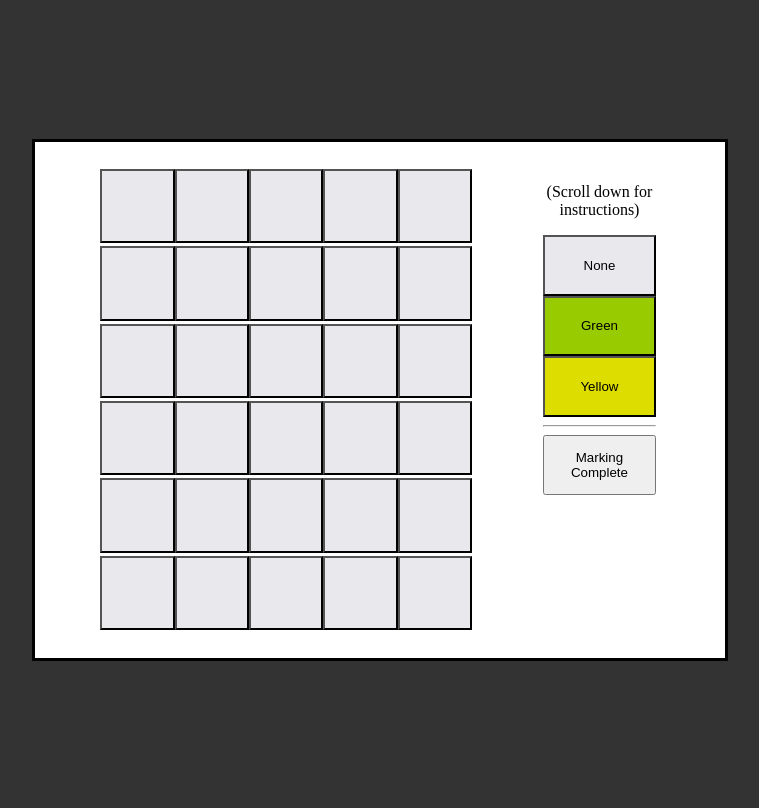
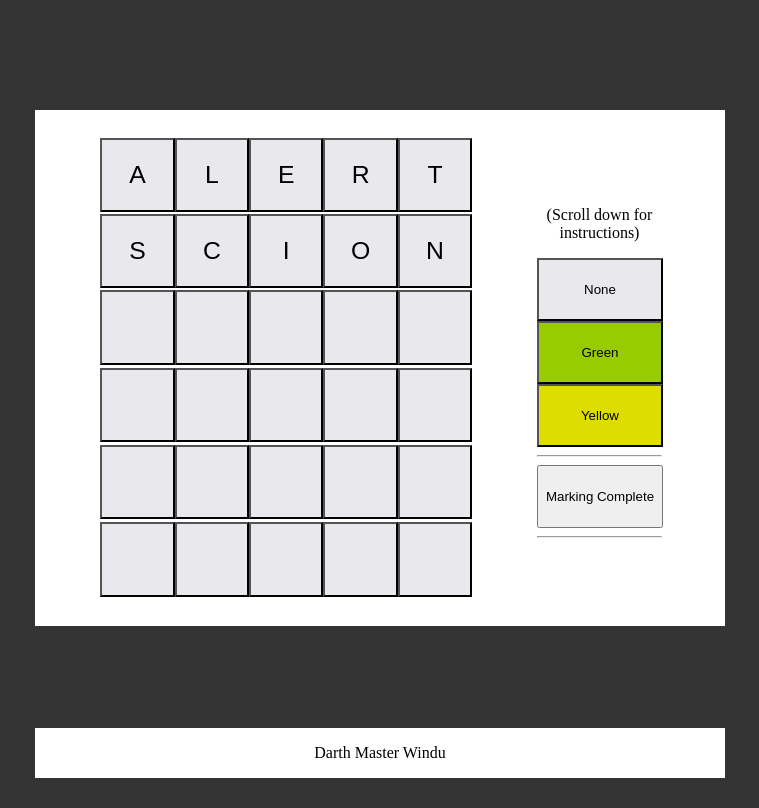
Before and after one commit to glolichen/wordle-solver, a plain HTML site: page index.html in a window 1280 px wide. Both pictures are taken after a click on the button "Marking Complete". Shown: the whole page, without its empty margins (260-1019 px from the left). Drawn offline with Linux system fonts and the light colour scheme.

Commit message:
added ai, more css changes

```diff
--- a/index.html
+++ b/index.html
@@ -14,12 +14,21 @@
 					<div id="childButtonContainer">
 						<p>(Scroll down for instructions)</p>
 						<button class="colorButton" id="noneButton">None</button>
+						<br>
 						<button class="colorButton" id="greenButton">Green</button>
+						<br>
 						<button class="colorButton" id="yellowButton">Yellow</button>
+						<br>
 						<hr>
 						<button class="colorButton" id="makingComplete">Marking Complete</button>
+						<hr>
 					</div>
 				</div>
+			</div>
+		</div>
+		<div id="parentInstructionContainer">
+			<div id="childInstructionContainer">
+				<p>Darth Master Windu </p>
 			</div>
 		</div>
 	</body>
--- a/script.js
+++ b/script.js
@@ -8,7 +8,7 @@ const yellow = "#dddd00";
 
 const letters = "ABCDEFGHIJKLMNOPQRSTUVWXYZ";
 
-const gapLength = 10;
+const fullWidth = document.body.clientWidth;
 
 var size = 0;
 
@@ -18,11 +18,16 @@ var currentRow = 0; // the current row which the computer is processing
 var words = []; // all the words that are still valid
 var index = []; // how common every letter is
 
+var searchedLetters = [];
 var letterData = []; // where each letter can be
+var confirmedLocations = [];
+var mustContain = [];
+
+var gameOver = false;
 
 function init() {
-	document.getElementById("grandparentDiv").style.height = `${document.body.clientHeight}px`;
-	size = document.body.clientWidth / 17;
+	document.getElementById("grandparentDiv").style.height = `${document.body.clientHeight * 0.9}px`;
+	size = fullWidth / 17;
 	for (let i = 0; i < 6; i++) {
 		let row = [];
 		for (let j = 0; j < 5; j++)
@@ -34,18 +39,153 @@ function init() {
 
 	for (let i = 0; i < 26; i++)
         index.push([letters.charAt(i), 0]);
-    for (let i = 0; i < words.length; i++) {
-        let word = words[i];
+    for (let i = 0; i < allWords.length; i++) {
+        let word = allWords[i];
         for (let j = 0; j < word.length; j++)
-            index[letters.indexOf(word.charAt(j))][1]++;
+			index[letters.indexOf(word.charAt(j))][1]++;
     }
-    index.sort((o1, o2) => o2[1]-o1[1]);
+	for (let i = 0; i < 5; i++)
+		confirmedLocations.push("");
 
 	for (let i = 0; i < 26; i++)
-		letterData.push(new Letter(letters[i], [0, 1, 2, 3, 4]));
+		letterData.push([letters.charAt(i), new Letter([], [0, 1, 2, 3, 4])]);
+
+	let elements = document.getElementsByClassName("colorButton");
+	for (let i = 0; i < elements.length; i++) {
+		elements[i].style.width = `${fullWidth / 10}px`;
+		elements[i].style.height = `${fullWidth / 20}px`;
+	}
+
+	setText(getLetterSearchWord());
 
 	draw();
+
+	document.getElementById("childInstructionContainer").style.width = `${table.offsetWidth / 1.5 + table.offsetWidth}px`; // TODO
+	document.getElementById("parentButtonContainer").setAttribute("style", `width: ${table.offsetWidth / 1.5}px; height: ${table.offsetHeight}px; top: 100px;`);
+
+	document.getElementById("noneButton").onclick = () => selectorColor = 0;
+	document.getElementById("greenButton").onclick = () => selectorColor = 1;
+	document.getElementById("yellowButton").onclick = () => selectorColor = 2;
+	document.getElementById("makingComplete").onclick = () => processData();
 }
+
+function processData() {
+	if (gameOver)
+		return;
+
+	for (let i = 0; i < 5; i++) {
+		for (let j = 0; j < 5; j++) {
+			if (board[currentRow][i].letter == board[currentRow][j].letter) {
+				if (board[currentRow][i].color == 1 && board[currentRow][j].color == 0)
+					board[currentRow][j].color = 2;
+				else if (board[currentRow][i].color == 0 && board[currentRow][j].color == 1)
+					board[currentRow][i].color = 2;
+			}
+		}
+	}
+
+	console.log(board[currentRow]);
+
+	let correct = true;
+	for (let i = 0; i < 5; i++) {
+		let current = board[currentRow][i];
+		let letterLocation = letters.indexOf(current.letter);
+		searchedLetters.push(current.letter);
+		switch (current.color) {
+			case 0:
+				correct = false;
+				letterData[letterLocation][1].possibleLocation = [];
+				break;
+			case 1:
+				confirmedLocations[i] = current.letter;
+				letterData[letterLocation][1].confirmedLocation.push(i);
+				mustContain.push(current.letter);
+				break;
+			case 2:
+				correct = false;
+				letterData[letterLocation][1].possibleLocation.splice(i, 1);
+				mustContain.push(current.letter);
+				break;
+		}
+	}
+
+	if (correct) {
+		alert("Yay!");
+		gameOver = true;
+		return;
+	}
+
+	currentRow++;
+	selectorColor = 0;
+
+	if (currentRow <= 1)
+		setText(getLetterSearchWord());
+	else {
+		let solve = getSolve();
+		console.log(solve);
+		if (solve == undefined)
+			setText(getLetterSearchWord());
+		else
+			setText(solve);
+	}
+}
+
+function getLetterSearchWord() {
+	let bestCount = 0;
+	let bestWord = "";
+
+	for (let i = 0; i < allWords.length; i++) {
+		let word = allWords[i];
+		let alreadyCounted = [];
+		let count = 0;
+		for (let j = 0; j < word.length; j++) {
+			if (alreadyCounted.indexOf(word[j]) != -1 || searchedLetters.indexOf(word[j]) != -1)
+				continue;
+			if (letterData[letters.indexOf(word[j])][1].possibleLocation.length == 0)
+			continue;
+			alreadyCounted.push(word[j]);
+			count += index[letters.indexOf(word[j])][1];
+		}
+		if (count > bestCount) {
+			bestCount = count;
+			bestWord = word;
+		}
+	}
+
+	return bestWord;
+}
+function getSolve() {
+	let validWords = [];
+	for (let i = 0; i < words.length; i++) {
+		let word = words[i];
+		let valid = true;
+		for (let j = 0; j < word.length; j++) {
+			let letter = word[j];
+			let letterLocation = letters.indexOf(letter);
+			if (letterData[letterLocation][1].possibleLocation.indexOf(j) == -1)
+				valid = false;
+			if (confirmedLocations[j] != "" && confirmedLocations[j] != letter)
+				valid = false;
+			for (let k = 0; k < mustContain.length; k++) {
+				if (word.indexOf(mustContain[k]) == -1) {
+					valid = false;
+					break;
+				}
+			}
+			if (!valid)
+				break;
+		}
+		if (valid)
+			validWords.push(word);
+	}
+
+	words = validWords;
+
+	if (validWords.length <= 3)
+		return validWords[0];
+	return undefined;
+}
+
 function draw() {
 	var list = document.getElementsByClassName("tableRow");
 	for (let i = list.length - 1; i >= 0; i--) {
@@ -76,28 +216,17 @@ function draw() {
 		}
 		table.append(row);
 	}
-
-	document.getElementById("parentButtonContainer").setAttribute("style", `width: ${table.offsetWidth / 1.5}px; height: ${table.offsetHeight}px; top: 100px;`);
-
-	document.getElementById("noneButton").onclick = () => selectorColor = 0;
-	document.getElementById("greenButton").onclick = () => selectorColor = 1;
-	document.getElementById("yellowButton").onclick = () => selectorColor = 2;
-	document.getElementById("makingComplete").onclick = () => {
-		currentRow++;
-	};
 }
 
 function onCellClick(x, y) {
-	if (x != currentRow)
+	if (x != currentRow || gameOver)
 		return;
-	changeColor(x, y);
-}
-function changeColor(x, y) {
 	board[x][y].color = selectorColor;
 	draw();
 }
 
 function setText(text) {
+	console.log(text);
 	for (let i = 0; i < 5; i++)
 		board[currentRow][i].letter = text.charAt(i);
 	draw();
@@ -110,8 +239,8 @@ class Cell {
 	}
 }
 class Letter {
-	constructor(letter, location) {
-		this.letter = letter;
-		this.location = location;
+	constructor(confirmedLocation, possibleLocation) {
+		this.confirmedLocation = confirmedLocation;
+		this.possibleLocation = possibleLocation;
 	}
 }
--- a/style.css
+++ b/style.css
@@ -15,7 +15,6 @@
     padding-bottom: 2%;
     padding-left: 5%;
     padding-right: 0%;
-    border: black 3px solid;
     background-color: #ffffff;
 }
 
@@ -27,13 +26,11 @@
 }
 
 #childButtonContainer {
-    width: 45%;
-    height: 100%;
-}
-
-.colorButton {
-    width: 100%;
-    height: 13%;
+    text-align: center;
+    justify-content: center;
+    align-items:center;
+    width: 50%;
+    height: auto;
 }
 
 #noneButton {
@@ -46,7 +43,23 @@
     background-color: #dddd00;
 }
 
+#parentInstructionContainer {
+    display: flex;
+    text-align: center;
+    justify-content: center;
+    text-align: center;
+}
+#childInstructionContainer {
+    padding-left: 2.5%;
+    padding-right: 2.5%;
+    display: flex;
+    text-align: center;
+    justify-content: center;
+    align-items: center;
+    background-color: #ffffff;
+}
+
 body, html {
     background-color: #333333;
-    height: 99%;
+    height: 100%;
 }
```
